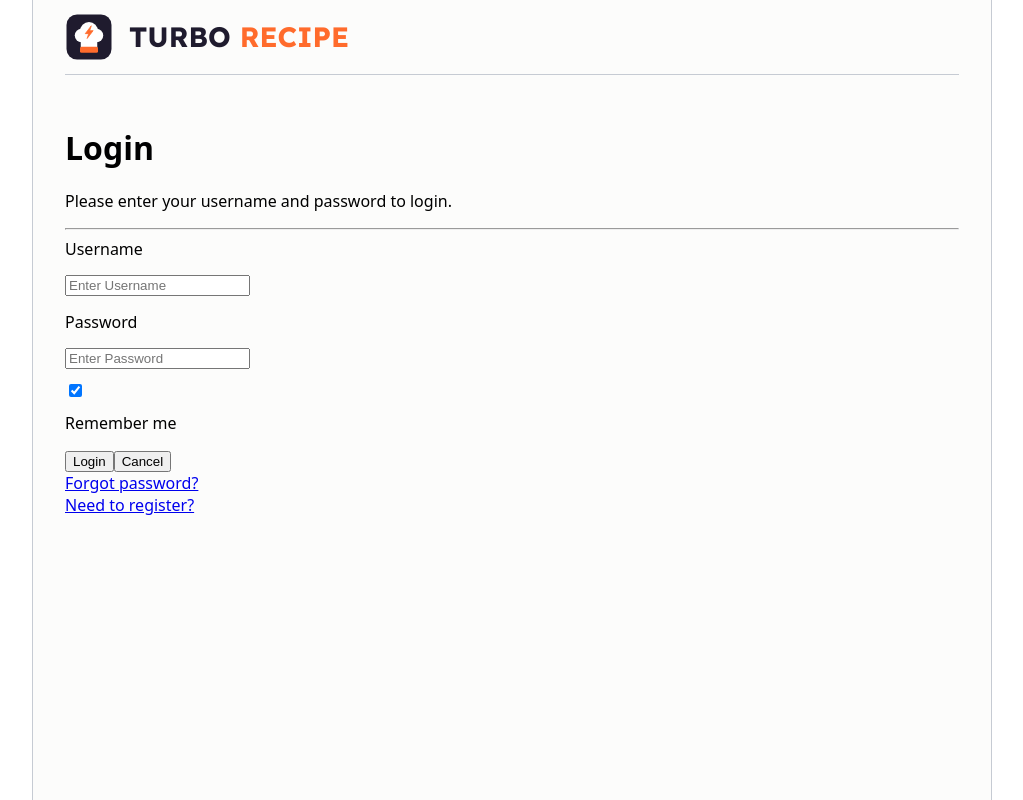
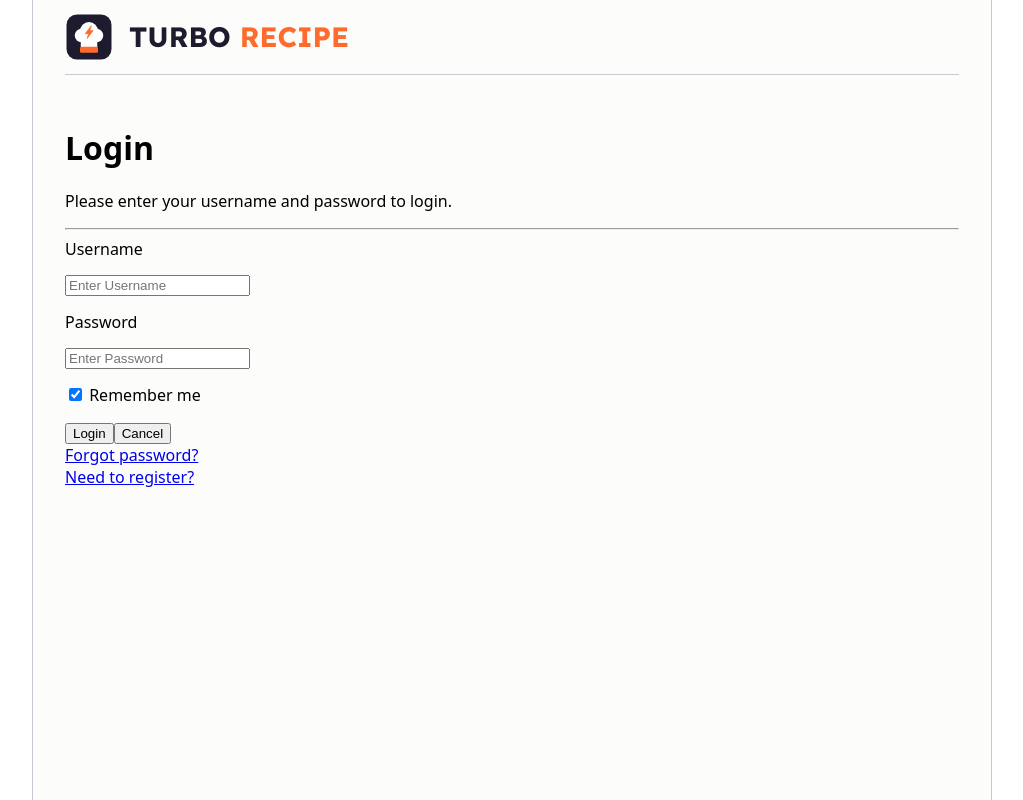
Before and after one commit to ArmandoCtrs/Turbo-Recipe, a React (Vite) app in the folder client/: page /login in a window 1280 px wide. Shown: the whole page, without its empty margins (128-1151 px from the left). Built offline with nearby package versions, Linux system fonts and the light colour scheme; no server answers.

Commit message:
Further updates to Login.jsx and App.csss to improve login page's styling.

```diff
--- a/client/src/App.css
+++ b/client/src/App.css
@@ -186,10 +186,11 @@ header * {
     border-radius: 4px;
 }
 
-input,
+input[type="password"],
+input[type="text"],
 label,
 textarea,
 select {
   display: block;
-  margin-bottom: 15px; /* Optional: Adds vertical spacing between fields */
+  margin-bottom: 15px
 }
--- a/client/src/pages/Login.jsx
+++ b/client/src/pages/Login.jsx
@@ -60,6 +60,7 @@ export function Login() {
 
                 <label>
                     <input
+                        className="rememeber-checkbox"
                         type="checkbox"
                         defaultChecked={true}
                         name="remember"
```
